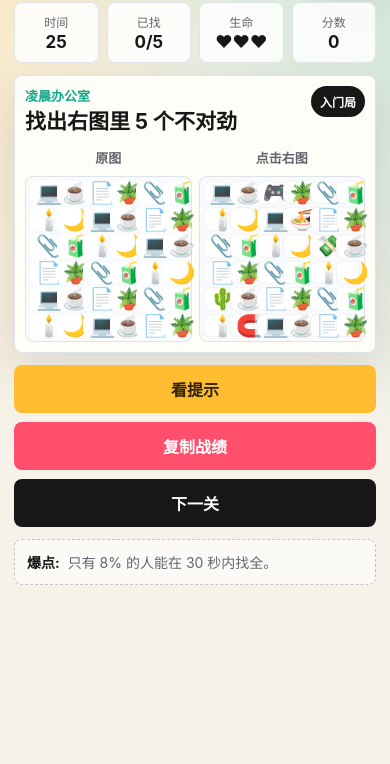
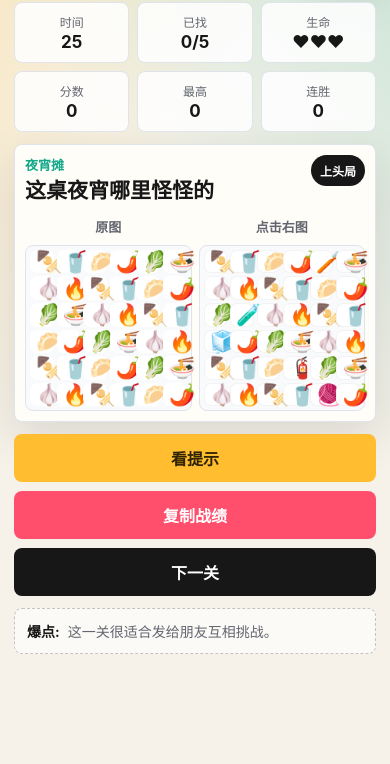
Before and after one commit to songfy0118/APP, a website: page viral-game/index.html in a window 390 px wide. Shown: the part 80-844 px from the top of the page. Drawn offline with Linux system fonts and the light colour scheme.

Commit message:
Add daily challenge loop to viral game

```diff
--- a/viral-game/game.js
+++ b/viral-game/game.js
@@ -3,7 +3,9 @@
   const totalCells = size * size;
   const roundSeconds = 30;
   const maxLives = 3;
-  const storageKey = "viralSpotGameBest";
+  const bestKey = "viralSpotGameBest";
+  const streakKey = "viralSpotGameStreak";
+  const dailyKey = "viralSpotGameDaily";
 
   const levels = [
     {
@@ -13,25 +15,25 @@
       hook: "只有 8% 的人能在 30 秒内找全。",
       pool: ["💻", "☕", "📄", "🪴", "📎", "🧃", "🕯️", "🌙"],
       swaps: [
-        [2, "💻", "🎮"],
-        [9, "☕", "🍜"],
-        [16, "📄", "💸"],
-        [24, "🪴", "🌵"],
-        [31, "📎", "🧲"]
+        [2, "🎮"],
+        [9, "🍜"],
+        [16, "💸"],
+        [24, "🌵"],
+        [31, "🧲"]
       ]
     },
     {
       theme: "夜宵摊",
       title: "这桌夜宵哪里怪怪的",
       badge: "上头局",
-      hook: "这一关很适合发给朋友互相折磨。",
+      hook: "这一关很适合发给朋友互相挑战。",
       pool: ["🍢", "🥤", "🥟", "🌶️", "🥬", "🍜", "🧄", "🔥"],
       swaps: [
-        [4, "🍢", "🪥"],
-        [13, "🥤", "🧪"],
-        [18, "🥟", "🧊"],
-        [27, "🌶️", "🧯"],
-        [34, "🍜", "🧶"]
+        [4, "🪥"],
+        [13, "🧪"],
+        [18, "🧊"],
+        [27, "🧯"],
+        [34, "🧶"]
       ]
     },
     {
@@ -41,11 +43,11 @@
       hook: "截图发群里，通常会有人不服。",
       pool: ["🎧", "📱", "🎒", "🧢", "🚇", "📚", "🥪", "🪪"],
       swaps: [
-        [1, "🎧", "📣"],
-        [8, "📱", "🧱"],
-        [20, "🎒", "🧳"],
-        [25, "🚇", "🚀"],
-        [35, "🪪", "🃏"]
+        [1, "📣"],
+        [8, "🧱"],
+        [20, "🧳"],
+        [25, "🚀"],
+        [35, "🃏"]
       ]
     },
     {
@@ -55,11 +57,11 @@
       hook: "过关后很容易想再点下一关。",
       pool: ["🛏️", "📚", "🧸", "🧦", "💡", "📱", "🌙", "🪞"],
       swaps: [
-        [6, "🛏️", "🛸"],
-        [12, "📚", "🍔"],
-        [17, "🧸", "🗿"],
-        [23, "💡", "🌞"],
-        [30, "🌙", "🍳"]
+        [6, "🛸"],
+        [12, "🍔"],
+        [17, "🗿"],
+        [23, "🌞"],
+        [30, "🍳"]
       ]
     }
   ];
@@ -71,7 +73,8 @@
     score: 0,
     timeLeft: roundSeconds,
     timer: null,
-    finished: false
+    finished: false,
+    dailyStatus: "未完成"
   };
 
   const els = {
@@ -82,6 +85,9 @@
     targetCount: document.querySelector("#targetCount"),
     livesText: document.querySelector("#livesText"),
     scoreText: document.querySelector("#scoreText"),
+    bestInlineText: document.querySelector("#bestInlineText"),
+    streakText: document.querySelector("#streakText"),
+    dailyLabel: document.querySelector("#dailyLabel"),
     levelKicker: document.querySelector("#levelKicker"),
     levelTitle: document.querySelector("#levelTitle"),
     difficultyBadge: document.querySelector("#difficultyBadge"),
@@ -96,9 +102,41 @@
     resultBody: document.querySelector("#resultBody"),
     finalScore: document.querySelector("#finalScore"),
     bestScore: document.querySelector("#bestScore"),
+    dailyResult: document.querySelector("#dailyResult"),
+    streakResult: document.querySelector("#streakResult"),
     dialogShareBtn: document.querySelector("#dialogShareBtn"),
     dialogNextBtn: document.querySelector("#dialogNextBtn")
   };
+
+  function todayKey() {
+    return new Date().toISOString().slice(0, 10);
+  }
+
+  function dailyLevelIndex() {
+    return [...todayKey()].reduce((sum, char) => sum + char.charCodeAt(0), 0) % levels.length;
+  }
+
+  function getStreak() {
+    try {
+      return JSON.parse(localStorage.getItem(streakKey)) || { count: 0, lastWin: "" };
+    } catch {
+      return { count: 0, lastWin: "" };
+    }
+  }
+
+  function setStreak(record) {
+    localStorage.setItem(streakKey, JSON.stringify(record));
+  }
+
+  function updateDailyStatus(won) {
+    const date = todayKey();
+    const record = JSON.parse(localStorage.getItem(dailyKey) || "{}");
+    if (won) {
+      record[date] = "done";
+      localStorage.setItem(dailyKey, JSON.stringify(record));
+    }
+    state.dailyStatus = record[date] === "done" ? "已完成" : "未完成";
+  }
 
   function buildBaseGrid(level) {
     return Array.from({ length: totalCells }, (_, index) => level.pool[index % level.pool.length]);
@@ -106,7 +144,7 @@
 
   function buildRightGrid(level, baseGrid) {
     const grid = [...baseGrid];
-    level.swaps.forEach(([index, , to]) => {
+    level.swaps.forEach(([index, to]) => {
       grid[index] = to;
     });
     return grid;
@@ -142,11 +180,13 @@
     state.timeLeft = roundSeconds;
     state.finished = false;
     clearInterval(state.timer);
+    updateDailyStatus(false);
 
     const level = currentLevel();
     const baseGrid = buildBaseGrid(level);
     const rightGrid = buildRightGrid(level, baseGrid);
 
+    els.dailyLabel.textContent = state.levelIndex === dailyLevelIndex() ? `今日挑战 ${todayKey()}` : "练习关卡";
     els.levelKicker.textContent = level.theme;
     els.levelTitle.textContent = level.title;
     els.difficultyBadge.textContent = level.badge;
@@ -169,10 +209,13 @@
   }
 
   function updateStats() {
+    const streak = getStreak();
     els.timeLeft.textContent = String(Math.max(0, state.timeLeft));
     els.foundCount.textContent = String(state.found.size);
     els.livesText.textContent = "❤".repeat(state.lives) + "♡".repeat(maxLives - state.lives);
     els.scoreText.textContent = String(state.score);
+    els.bestInlineText.textContent = String(Number(localStorage.getItem(bestKey) || 0));
+    els.streakText.textContent = String(streak.count || 0);
   }
 
   function isDiffIndex(index) {
@@ -204,7 +247,7 @@
       cell.classList.add("wrong");
       window.setTimeout(() => cell.classList.remove("wrong"), 520);
       if (state.lives <= 0) {
-        finishRound(false, "三次点错", "这种关卡就该让朋友也来受一下。");
+        finishRound(false, "三次点错", "这种关卡就该让朋友也来试一下。");
       }
     }
     updateStats();
@@ -229,6 +272,26 @@
     }
   }
 
+  function updateWinStreak(won) {
+    const record = getStreak();
+    const date = todayKey();
+    if (!won) {
+      return record;
+    }
+    if (record.lastWin === date) {
+      return record;
+    }
+    const yesterday = new Date();
+    yesterday.setDate(yesterday.getDate() - 1);
+    const yesterdayKey = yesterday.toISOString().slice(0, 10);
+    const nextRecord = {
+      count: record.lastWin === yesterdayKey ? (record.count || 0) + 1 : 1,
+      lastWin: date
+    };
+    setStreak(nextRecord);
+    return nextRecord;
+  }
+
   function finishRound(won, title, body) {
     if (state.finished) {
       return;
@@ -237,9 +300,11 @@
     clearInterval(state.timer);
     if (won) {
       state.score += state.timeLeft * 10 + state.lives * 100;
+      updateDailyStatus(true);
     }
-    const best = Math.max(Number(localStorage.getItem(storageKey) || 0), state.score);
-    localStorage.setItem(storageKey, String(best));
+    const streak = updateWinStreak(won);
+    const best = Math.max(Number(localStorage.getItem(bestKey) || 0), state.score);
+    localStorage.setItem(bestKey, String(best));
     updateStats();
 
     els.resultKicker.textContent = won ? "挑战成功" : "本局结束";
@@ -247,6 +312,8 @@
     els.resultBody.textContent = body;
     els.finalScore.textContent = String(state.score);
     els.bestScore.textContent = String(best);
+    els.dailyResult.textContent = state.dailyStatus;
+    els.streakResult.textContent = String(streak.count || 0);
     if (!els.resultDialog.open) {
       els.resultDialog.showModal();
     }
@@ -254,7 +321,8 @@
 
   async function copyShareText() {
     const level = currentLevel();
-    const text = `我在《离谱找茬局》${level.theme}拿了 ${state.score} 分，30 秒找 5 个不对劲，你敢试吗？`;
+    const streak = getStreak();
+    const text = `我在《离谱找茬局》${level.theme}拿了 ${state.score} 分，今日挑战${state.dailyStatus}，连胜 ${streak.count || 0} 天。30 秒找 5 个不对劲，你敢试吗？`;
     try {
       await navigator.clipboard.writeText(text);
       els.hookText.textContent = "战绩已复制，可以直接发群里。";
@@ -278,5 +346,5 @@
   els.dialogNextBtn.addEventListener("click", nextRound);
   els.restartBtn.addEventListener("click", () => resetRound(state.levelIndex));
 
-  resetRound(0);
+  resetRound(dailyLevelIndex());
 })();
--- a/viral-game/index.html
+++ b/viral-game/index.html
@@ -10,7 +10,7 @@
     <main class="game-shell">
       <section class="topbar" aria-label="游戏状态">
         <div>
-          <p class="eyebrow">30 秒挑战</p>
+          <p class="eyebrow" id="dailyLabel">今日挑战</p>
           <h1>离谱找茬局</h1>
         </div>
         <button class="icon-btn" id="restartBtn" type="button" aria-label="重新开始" title="重新开始">↻</button>
@@ -32,6 +32,14 @@
         <div>
           <span>分数</span>
           <strong id="scoreText">0</strong>
+        </div>
+        <div>
+          <span>最高</span>
+          <strong id="bestInlineText">0</strong>
+        </div>
+        <div>
+          <span>连胜</span>
+          <strong id="streakText">0</strong>
         </div>
       </section>
 
@@ -75,6 +83,8 @@
           <div class="result-stats">
             <span>本局分数 <b id="finalScore">0</b></span>
             <span>最高分 <b id="bestScore">0</b></span>
+            <span>今日结果 <b id="dailyResult">未完成</b></span>
+            <span>连胜天数 <b id="streakResult">0</b></span>
           </div>
           <div class="result-actions">
             <button id="dialogShareBtn" type="button">复制挑战文案</button>
--- a/viral-game/styles.css
+++ b/viral-game/styles.css
@@ -80,7 +80,7 @@ h1 {
 
 .score-strip {
   display: grid;
-  grid-template-columns: repeat(4, 1fr);
+  grid-template-columns: repeat(6, 1fr);
   gap: 8px;
   margin-bottom: 12px;
 }
@@ -337,6 +337,10 @@ dialog::backdrop {
     grid-template-columns: 1fr;
   }
 
+  .score-strip {
+    grid-template-columns: repeat(3, 1fr);
+  }
+
   .score-strip strong {
     font-size: 17px;
   }
```
Also changed, not shown: VIRAL_GAME_BACKLOG.md (added, +21 -0 lines).
